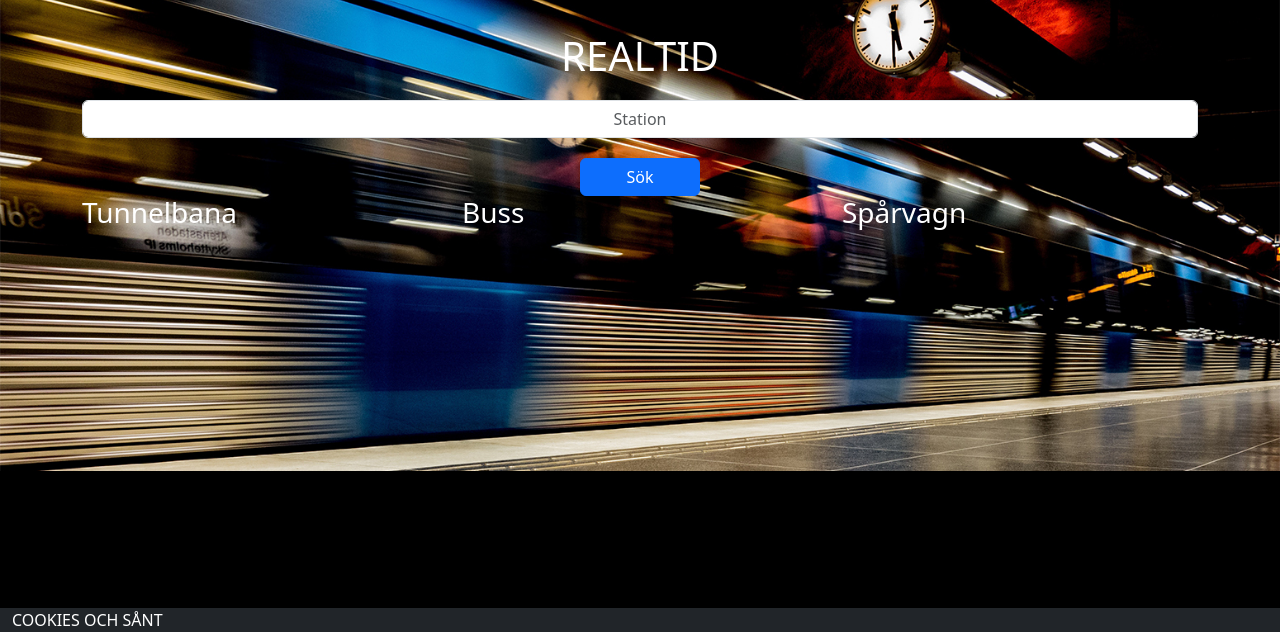
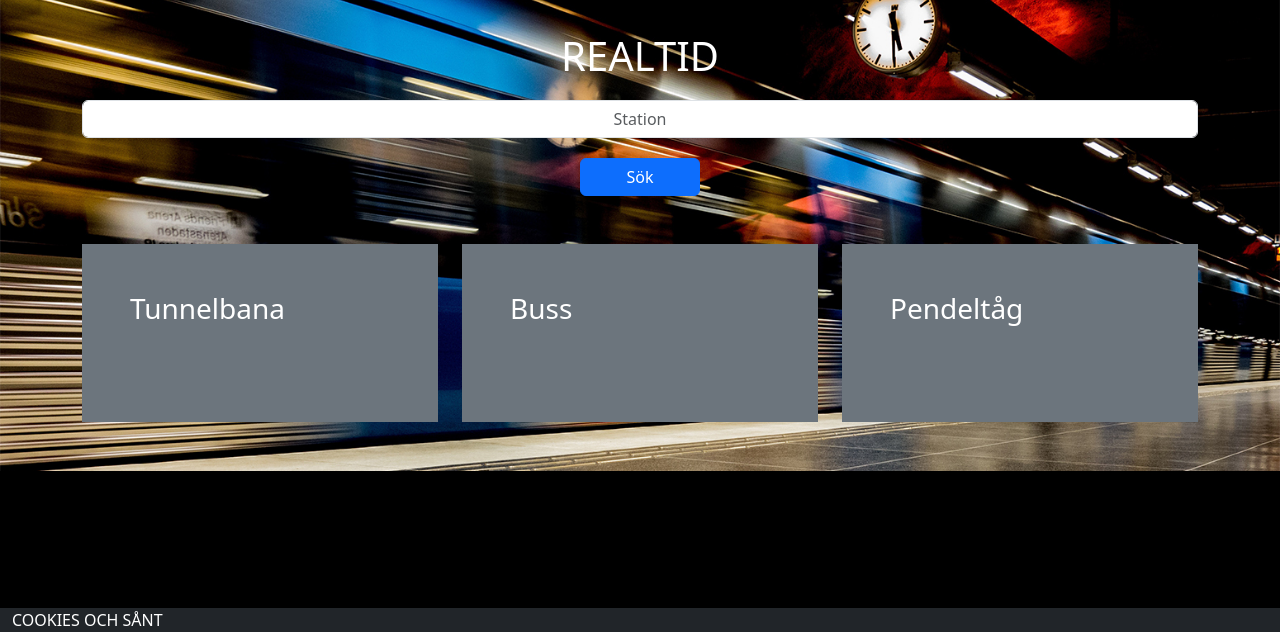
Before and after one commit to lilaldo/Grupparbete2, a Flask app: template application/templates/realtid_result.html in a window 1280 px wide. Shown: the part 168-800 px from the top of the page. Run offline with Flask 3, Linux system fonts and the light colour scheme; the template is opened without the code that fills it, so the values that code supplies are empty; some libraries are stand-ins or nearby versions.

Commit message:
lite UI så man ser bättre i realtid

```diff
--- a/application/app.py
+++ b/application/app.py
@@ -135,30 +135,30 @@ def realtid_result():
 
     realtids_df = pd.DataFrame(
         realtidsdata["ResponseData"]["Metros"] + realtidsdata["ResponseData"]["Buses"] + realtidsdata["ResponseData"][
-            "Trams"]
+            "Trains"]
     )
 
     # Skapa DataFrames för varje färdmedelstyp
     tunnelbana_df = realtids_df[realtids_df["TransportMode"] == "METRO"]
     buss_df = realtids_df[realtids_df["TransportMode"] == "BUS"]
-    sparvagn_df = realtids_df[realtids_df["TransportMode"] == "TRAM"]
+    pendel_df = realtids_df[realtids_df["TransportMode"] == "TRAIN"]
 
     # Sortera DataFrames efter tid (DisplayTime)
     tunnelbana_df = tunnelbana_df.sort_values(by="DisplayTime")
     buss_df = buss_df.sort_values(by="DisplayTime")
-    sparvagn_df = sparvagn_df.sort_values(by="DisplayTime")
+    pendel_df = pendel_df.sort_values(by="DisplayTime")
 
     # Konvertera DataFrames till listor med dictionaries
     tunnelbana_data = tunnelbana_df.to_dict(orient="records")
     buss_data = buss_df.to_dict(orient="records")
-    sparvagn_data = sparvagn_df.to_dict(orient="records")
+    pendel_data = pendel_df.to_dict(orient="records")
 
     # TEST - sortera efter avgångstid.
     tunnelbana_data.sort(key=lambda x: x["DisplayTime"])
     buss_data.sort(key=lambda x: x["DisplayTime"])
-    sparvagn_data.sort(key=lambda x: x["DisplayTime"])
+    pendel_data.sort(key=lambda x: x["DisplayTime"])
 
-    return render_template('realtid_result.html', tunnelbana_data=tunnelbana_data, buss_data=buss_data, sparvagn_data=sparvagn_data)
+    return render_template('realtid_result.html', tunnelbana_data=tunnelbana_data, buss_data=buss_data, pendel_data=pendel_data)
 
     # test för sortering av tider.
     """tunnelbana_data.sort(key=lambda x: convert_display_time(x["DisplayTime"]))
--- a/application/templates/realtid_result.html
+++ b/application/templates/realtid_result.html
@@ -17,31 +17,43 @@
 <div class="container">
     <div class="row">
         <div class="col">
-            <h3 style="color: white;">Tunnelbana</h3>
+            <div class="bg-secondary text-white p-5 mt-5">
+                <div class="col" style="color: white;">
+            <h3 style="color: white;" class="mb-5">Tunnelbana</h3>
             <ul>
                 {% for item in tunnelbana_data %}
                 <li style="color: white;">{{ item.DisplayTime }}: {{ item.Destination }}</li>
                 {% endfor %}
             </ul>
         </div>
+    </div>
+</div>
 
         <div class="col">
-            <h3 style="color: white;">Buss</h3>
+            <div class="bg-secondary text-white p-5 mt-5">
+                <div class="col" style="color: white;">
+            <h3 style="color: white;" class="mb-5">Buss</h3>
             <ul>
                 {% for item in buss_data %}
-                <li style="color: white;">{{ item.DisplayTime }}: {{ item.Destination }}</li>
+                <li style="color: white;">{{ item.DisplayTime }}: Nr {{item.LineNumber}} - {{ item.Destination }}</li>
                 {% endfor %}
             </ul>
         </div>
+    </div>
+</div>
 
         <div class="col">
-            <h3 style="color: white;">Spårvagn</h3>
+            <div class="bg-secondary text-white p-5 mt-5">
+                <div class="col" style="color: white;">
+            <h3 style="color: white;" class="mb-5">Pendeltåg</h3>
             <ul>
-                {% for item in sparvagn_data %}
+                {% for item in pendel_data %}
                 <li style="color: white;">{{ item.DisplayTime }}: {{ item.Destination }}</li>
                 {% endfor %}
             </ul>
         </div>
     </div>
 </div>
+</div>
+</div>
 {% endblock %}
```
Also changed, not shown: 1 other file.
